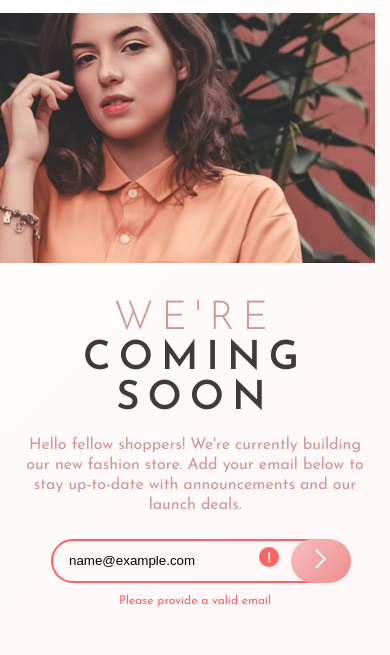
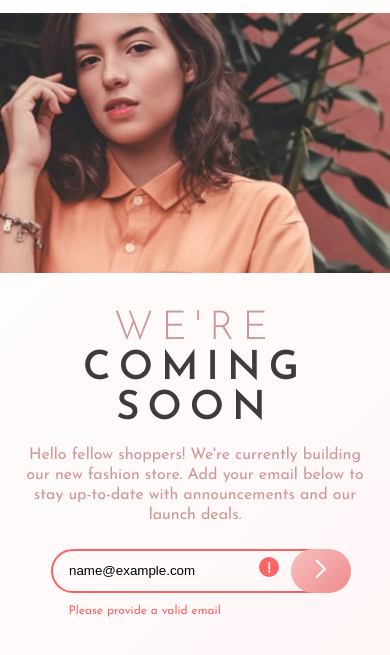
Before and after one commit to Mizunen/base-apparel-coming-soon, a plain HTML site: page index.html in a window 390 px wide. Both pictures are taken after typing "name@example.com" into the empty fields and a click on the button 321 px from the left and 631 px from the top of the page. Shown: the part 71-726 px from the top of the page. Drawn offline with Linux system fonts and the light colour scheme.

Commit message:
Update mobile image width and error message position

```diff
--- a/main.css
+++ b/main.css
@@ -32,12 +32,16 @@ main{
 }
 
 .images{
-    width: 100%;
+    width: 100vw;
 }
 
 .hero-mobile-container{
     width: 100%;
     margin: 0;
+}
+
+.hero-mobile-container img{
+    width: 100%;
 }
 
 .hero-dekstop-container{
@@ -121,6 +125,8 @@ form{
 .error-message{
     color: hsl(0, 93%, 68%);
     font-size: .75rem;
+    position: relative;
+    left: -3.15rem;
 }
 
 .hide{
```
